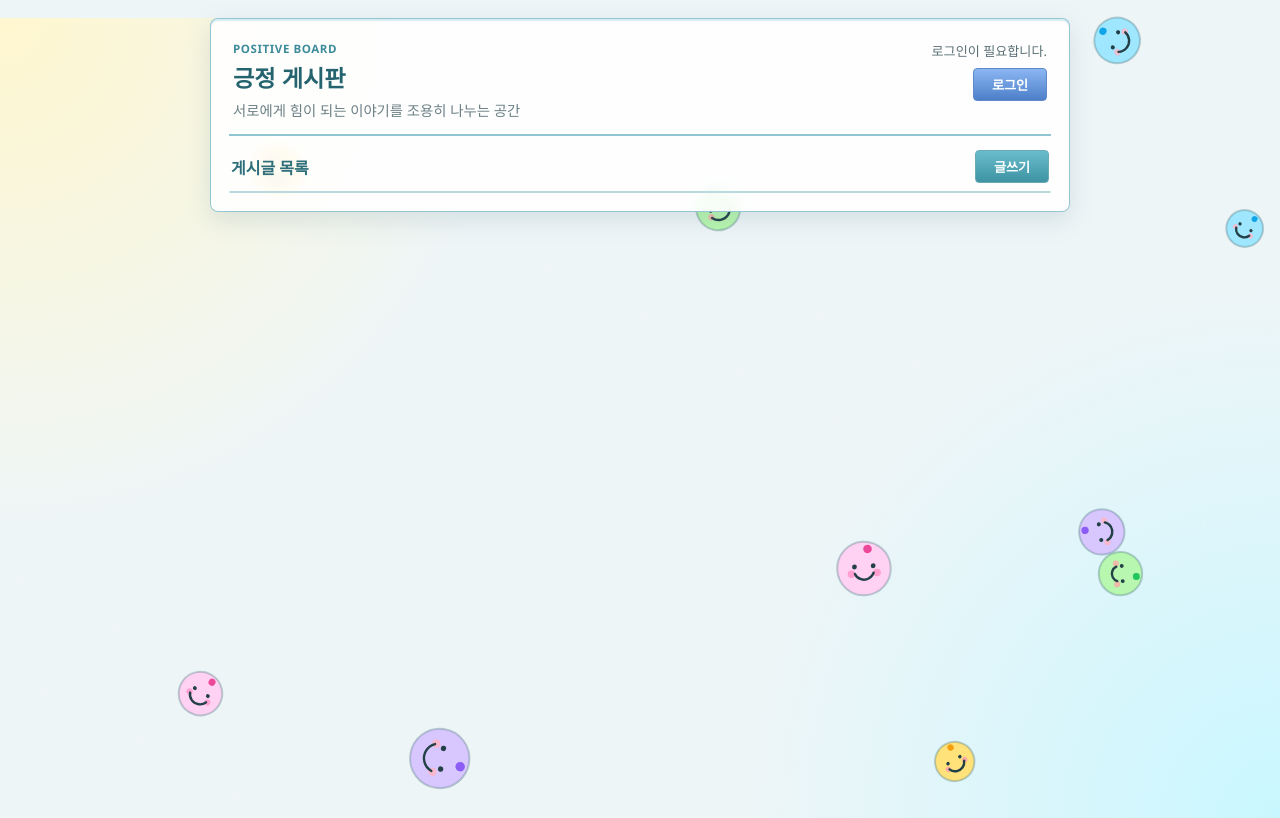
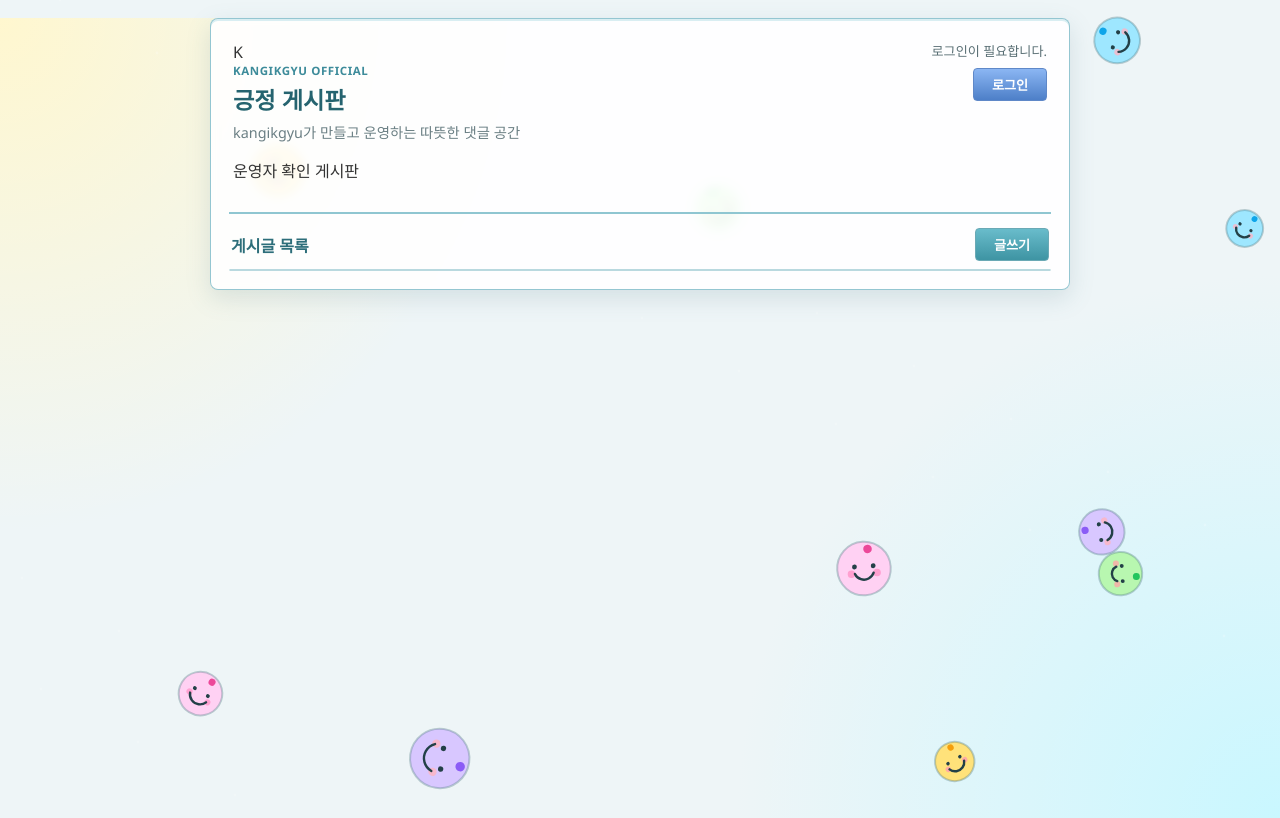
Before and after one commit to kangikgyu/positivity-board, a plain HTML site: page index.html in a window 1280 px wide. Drawn offline with Linux system fonts and the light colour scheme; no server answers.

Commit message:
Add kangikgyu owner branding

```diff
--- a/index.html
+++ b/index.html
@@ -15,10 +15,14 @@
 
   <main class="app-shell">
     <header class="top-bar">
-      <div>
-        <p class="eyebrow">Positive Board</p>
-        <h1>긍정 게시판</h1>
-        <p class="subtitle">서로에게 힘이 되는 이야기를 조용히 나누는 공간</p>
+      <div class="brand-lockup">
+        <div class="brand-mark" aria-hidden="true">K</div>
+        <div>
+          <p class="eyebrow">kangikgyu official</p>
+          <h1>긍정 게시판</h1>
+          <p class="subtitle">kangikgyu가 만들고 운영하는 따뜻한 댓글 공간</p>
+          <p class="trust-badge">운영자 확인 게시판</p>
+        </div>
       </div>
       <div class="auth-area">
         <div id="userInfo" class="user-info"></div>
```
